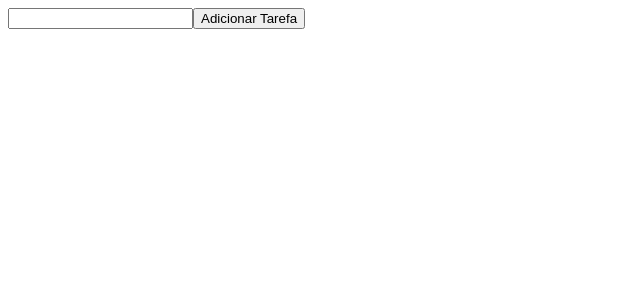
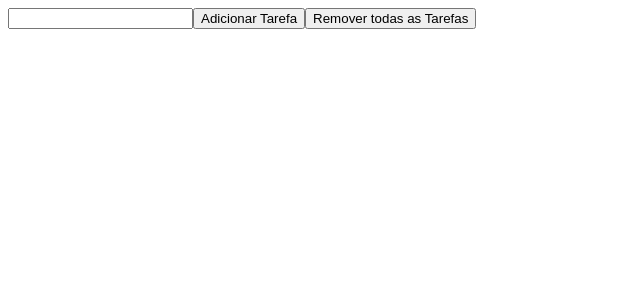
Before and after one commit to gabrielbuttendorf/to-do-list, a React (Vite) app: page / in a window 1280 px wide. Shown: the top 300 px of the page, without its empty margins (0-640 px from the left). Built offline with nearby package versions, Linux system fonts and the light colour scheme.

Commit message:
funcionalidade de remover todas as tarefas

```diff
--- a/src/App.jsx
+++ b/src/App.jsx
@@ -25,6 +25,10 @@ const App = () => {
       (tarefa) => tarefa.nome !== nomeTarefaSelecionada
     );
     setTarefas(novasTarefas);
+  }
+
+  function removerTodasTarefas() {
+    setTarefas([]);
   }
 
   function handlePressEnter({ key }) {
@@ -59,6 +63,7 @@ const App = () => {
         onChange={handleChange}
         onEnter={handlePressEnter}
         onAdicionar={adicionarTarefa}
+        onRemover={removerTodasTarefas}
       />
 
       <ul>
--- a/src/FormularioTarefa.jsx
+++ b/src/FormularioTarefa.jsx
@@ -1,6 +1,6 @@
 import React from 'react';
 
-const FormularioTarefa = ({ input, inputRef, onChange, onEnter, onAdicionar }) => {
+const FormularioTarefa = ({ input, inputRef, onChange, onEnter, onAdicionar, onRemover }) => {
   return (
     <div>
       <input
@@ -11,6 +11,7 @@ const FormularioTarefa = ({ input, inputRef, onChange, onEnter, onAdicionar }) =
         onKeyDown={onEnter}
       />
       <button onClick={onAdicionar}>Adicionar Tarefa</button>
+      <button onClick={onRemover}>Remover todas as Tarefas</button>
     </div>
   );
 };
```
